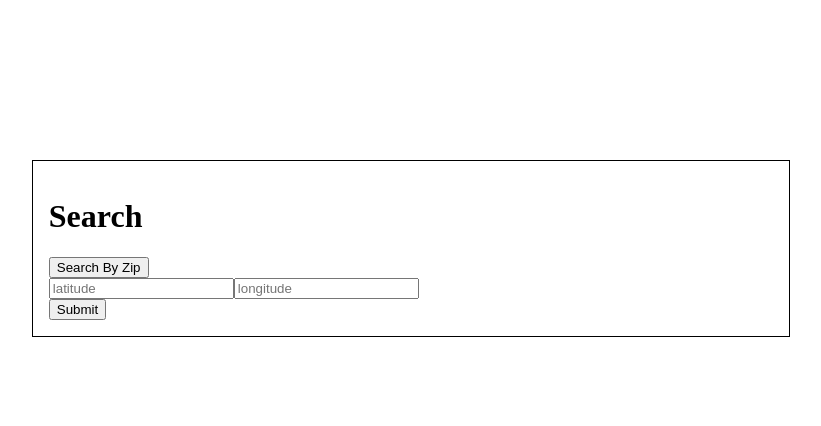
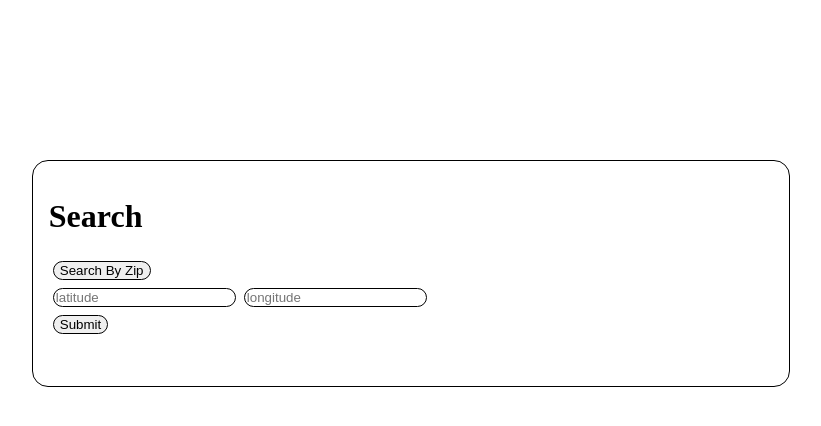
Before and after one commit to TAvital04/Weather-App, a React (Vite) app: page / in a window 1280 px wide. Shown: the top 426 px of the page, without its empty margins (229-1050 px from the left). Built offline with nearby package versions, Linux system fonts and the light colour scheme; no server answers.

Commit message:
format search

```diff
--- a/src/components/search/Search.tsx
+++ b/src/components/search/Search.tsx
@@ -3,20 +3,26 @@ import {useState} from "react"
 import SearchCoords from "./SearchCoords.tsx"
 import SearchZip from "./SearchZip.tsx"
 
+import style from "../../styles/search.module.css"
+
 const Search = (props: any) => {
     const [coords, setCoords] = useState(true)
     return (
         <>
+            <div className = {style.contents}>
                 <h1>Search</h1>
+
+                <div className = {style.search}>
                     <button onClick={() => setCoords(!coords)}>
                         {coords? "Search By Zip": "Search By Coordinates"}
                     </button>
 
-            {coords &&
-                coords?
+                    {coords?
                         <SearchCoords setApiData = {props.setApiData}/>:
                         <SearchZip setApiData = {props.setApiData}/>
                     }
+                </div>
+            </div>
         </>
     )
 }
--- a/src/styles/app.module.css
+++ b/src/styles/app.module.css
@@ -3,6 +3,9 @@
     margin-top: 10rem;
     margin-bottom: 10rem;
     padding: 1rem;
+    padding-bottom: 3rem;
+
+    border-radius: 1rem;
 }
 @media (max-width: 1000px) {
     .contents {
@@ -17,3 +20,12 @@
         margin-right: 20%;
     }
 }
+
+input, button {
+    border-radius: 3rem;
+    border: 1px solid black;
+    margin: .25rem;
+}
+
+* {
+}
--- /dev/null
+++ b/src/styles/search.module.css
@@ -0,0 +1,5 @@
+.contents {
+}
+
+.search {
+}
```
Lines whose indentation alone changed are shown as unchanged.
